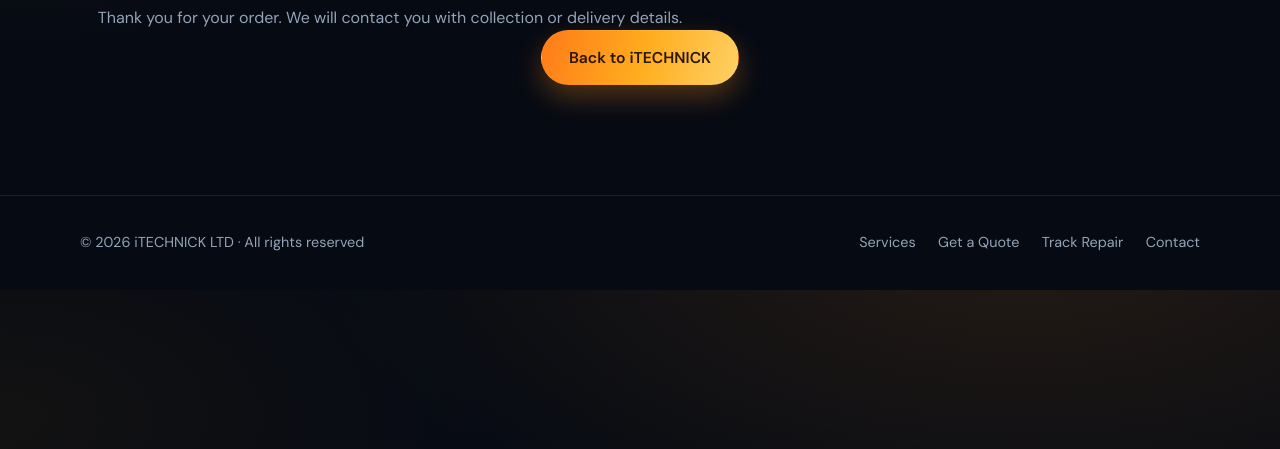
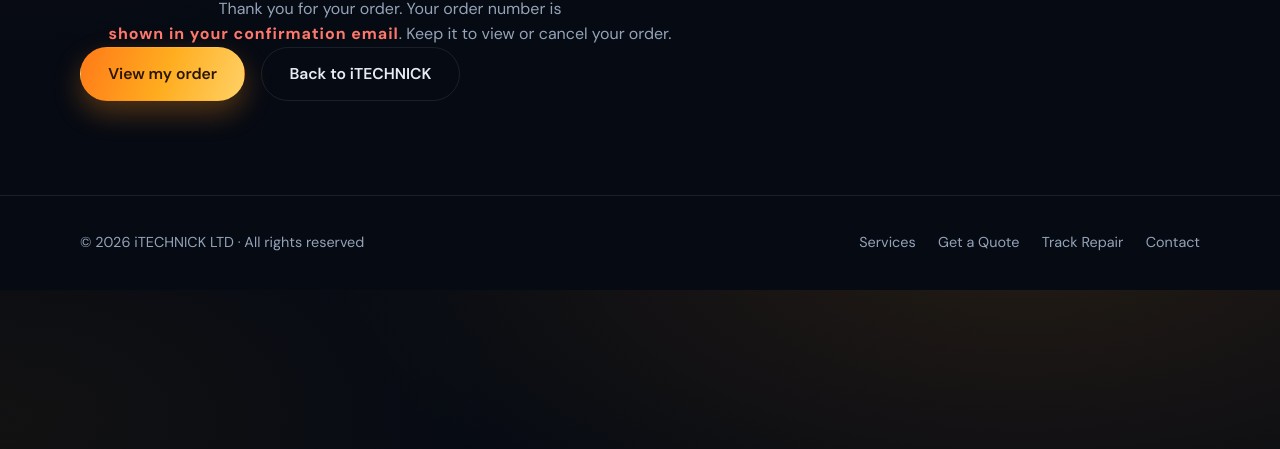
Before and after one commit to Imran343215/nick, a React app: page /store/success in a window 1280 px wide. Shown: the part 351-800 px from the top of the page. Built offline with nearby package versions, Linux system fonts and the light colour scheme; some packages are replaced by stand-ins of ours; no server answers.

Commit message:
Refactor code structure for improved readability and maintainability

```diff
--- a/app/api/checkout/route.ts
+++ b/app/api/checkout/route.ts
@@ -3,7 +3,7 @@ import Stripe from "stripe";
 import { connectDB } from "@/lib/db";
 import Product from "@/models/Product";
 import Order from "@/models/Order";
-import { clean, validateEmail } from "@/lib/utils";
+import { clean, generateOrderNumber, validateEmail } from "@/lib/utils";
 import { auth, currentUser } from "@clerk/nextjs/server";
 
 export const dynamic = "force-dynamic";
@@ -43,6 +43,7 @@ export async function POST(request: Request) {
       return NextResponse.json({ ok: false, error: "This product is out of stock." }, { status: 409 });
     }
 
+    const orderNumber = generateOrderNumber();
     const stripe = new Stripe(secret);
     const origin = new URL(request.url).origin;
     try {
@@ -59,6 +60,7 @@ export async function POST(request: Request) {
         }],
         metadata: {
           clerkUserId: userId,
+          orderNumber,
           productId: String(product._id),
           productName: product.name,
           unitPrice: String(product.price),
@@ -66,10 +68,11 @@ export async function POST(request: Request) {
           customerEmail,
           shippingAddress,
         },
-        success_url: `${origin}/store/success?session_id={CHECKOUT_SESSION_ID}`,
+        success_url: `${origin}/store/success?session_id={CHECKOUT_SESSION_ID}&order_number=${encodeURIComponent(orderNumber)}`,
         cancel_url: `${origin}/store/${product.slug}/order?cancelled=1`,
       });
       await Order.create({
+        orderNumber,
         clerkUserId: userId,
         productId: product._id,
         productName: product.name,
--- a/app/api/stripe/webhook/route.ts
+++ b/app/api/stripe/webhook/route.ts
@@ -29,6 +29,7 @@ export async function POST(request: Request) {
             stripePaymentIntentId: typeof session.payment_intent === "string" ? session.payment_intent : undefined,
           },
           $setOnInsert: {
+            orderNumber: metadata.orderNumber ?? `IT-${session.id.slice(-10).toUpperCase()}`,
             clerkUserId: metadata.clerkUserId,
             productId: metadata.productId,
             productName: metadata.productName ?? "Product",
--- a/app/store/success/page.tsx
+++ b/app/store/success/page.tsx
@@ -2,6 +2,9 @@ import Link from "next/link";
 import Header from "@/components/Header";
 import Footer from "@/components/Footer";
 
-export default function StoreSuccessPage() {
-  return <><Header /><main><section className="section order-state"><div className="container"><div className="order-state__mark">✓</div><h1 className="section__title">Payment received</h1><p className="section__lead">Thank you for your order. We will contact you with collection or delivery details.</p><Link href="/" className="btn btn--primary">Back to iTECHNICK</Link></div></section></main><Footer /></>;
+type SearchParams = Promise<{ order_number?: string }>;
+
+export default async function StoreSuccessPage({ searchParams }: { searchParams: SearchParams }) {
+  const { order_number: orderNumber } = await searchParams;
+  return <><Header /><main><section className="section order-state"><div className="container"><div className="order-state__mark">✓</div><h1 className="section__title">Payment received</h1><p className="section__lead">Thank you for your order. Your order number is <strong className="tracking-id">{orderNumber || "shown in your confirmation email"}</strong>. Keep it to view or cancel your order.</p><div className="hero__actions"><Link href="/orders" className="btn btn--primary">View my order</Link><Link href="/" className="btn btn--ghost">Back to iTECHNICK</Link></div></div></section></main><Footer /></>;
 }
--- a/lib/utils.ts
+++ b/lib/utils.ts
@@ -29,3 +29,10 @@ export function validateEmail(email: string): boolean {
 export function clean(value: unknown): string {
   return typeof value === "string" ? value.trim() : "";
 }
+
+export function generateOrderNumber(): string {
+  const random = [...crypto.getRandomValues(new Uint8Array(5))]
+    .map((byte) => byte.toString(36).toUpperCase())
+    .join("");
+  return `IT-${random}`;
+}
--- a/models/Order.ts
+++ b/models/Order.ts
@@ -1,6 +1,7 @@
 import mongoose, { Schema, model, models } from "mongoose";
 
 export interface IOrder {
+  orderNumber: string;
   clerkUserId?: string;
   productId: mongoose.Types.ObjectId;
   productName: string;
@@ -21,6 +22,7 @@ export interface IOrder {
 
 const OrderSchema = new Schema<IOrder>(
   {
+    orderNumber: { type: String, required: true, unique: true, index: true },
     clerkUserId: { type: String, index: true },
     productId: { type: Schema.Types.ObjectId, ref: "Product", required: true },
     productName: { type: String, required: true },
```
Also changed, not shown: 1 other file.
